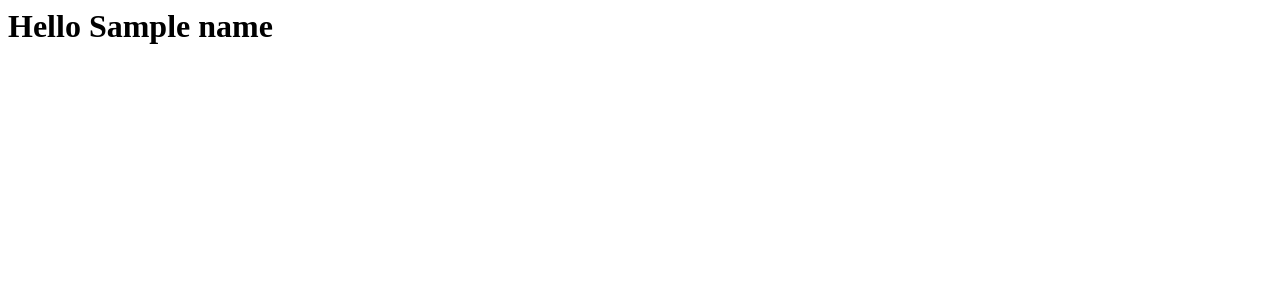
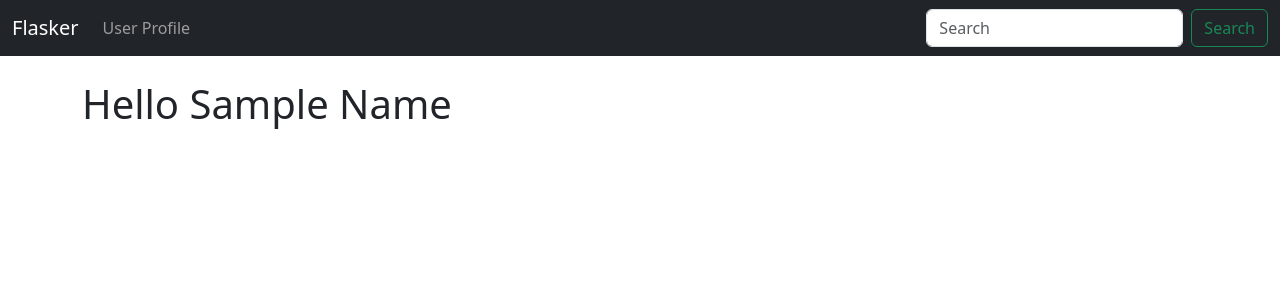
Before and after one commit to Boaberto77/flasker, a Flask app: template templates/user.html in a window 1280 px wide. Shown: the top 300 px of the page. Run offline with Flask 3, Linux system fonts and the light colour scheme; the template is opened without the code that fills it: most values are stand-ins (such as "Sample title", 1, 10 or a date in 2020).

Commit message:
added a navbar

```diff
--- /dev/null
+++ b/templates/base.html
@@ -0,0 +1,19 @@
+<!doctype html>
+<html lang="en">
+	<head>
+    	<meta charset="utf-8">
+    	<meta name="viewport" content="width=device-width, initial-scale=1">
+    	<title>Flasker</title>
+    	<link href="https://cdn.jsdelivr.net/npm/bootstrap@5.3.8/dist/css/bootstrap.min.css" rel="stylesheet" integrity="sha384-sRIl4kxILFvY47J16cr9ZwB07vP4J8+LH7qKQnuqkuIAvNWLzeN8tE5YBujZqJLB" crossorigin="anonymous">
+	</head>
+  	<body>
+    <script src="https://cdn.jsdelivr.net/npm/bootstrap@5.3.8/dist/js/bootstrap.bundle.min.js" integrity="sha384-FKyoEForCGlyvwx9Hj09JcYn3nv7wiPVlz7YYwJrWVcXK/BmnVDxM+D2scQbITxI" crossorigin="anonymous"></script>
+	</body>
+		{% include 'navbar.html' %}
+  	<br/>
+  	<div class="container">
+  		{% block content %}
+		{% endblock %}
+	</div>
+
+</html>
--- /dev/null
+++ b/templates/navbar.html
@@ -0,0 +1,20 @@
+<nav class="navbar navbar-expand-lg navbar-dark bg-dark">
+  <div class="container-fluid">
+    <a class="navbar-brand" href="{{url_for('index')}}">Flasker</a>
+    <button class="navbar-toggler" type="button" data-bs-toggle="collapse" data-bs-target="#navbarSupportedContent" aria-controls="navbarSupportedContent" aria-expanded="false" aria-label="Toggle navigation">
+      <span class="navbar-toggler-icon"></span>
+    </button>
+    <div class="collapse navbar-collapse" id="navbarSupportedContent">
+      <ul class="navbar-nav me-auto mb-2 mb-lg-0">
+        </li>
+        <li class="nav-item">
+          <a class="nav-link" href="{{ url_for('user', name='Robert')}}">User Profile</a>
+        </li>
+      </ul>
+      <form class="d-flex" role="search">
+        <input class="form-control me-2" type="search" placeholder="Search" aria-label="Search"/>
+        <button class="btn btn-outline-success" type="submit">Search</button>
+      </form>
+    </div>
+  </div>
+</nav>
--- a/templates/user.html
+++ b/templates/user.html
@@ -1 +1,7 @@
-<h1>Hello {{ name|capitalize}}</h1>
+{% extends 'base.html' %}
+
+{% block content %}
+
+	<h1>Hello {{ name|title}}</h1>
+
+{% endblock %}
```
Also changed, not shown: templates/404.html (+10 -5 lines), templates/500.html (+11 -5 lines), templates/index.html (+7 -0 lines).
